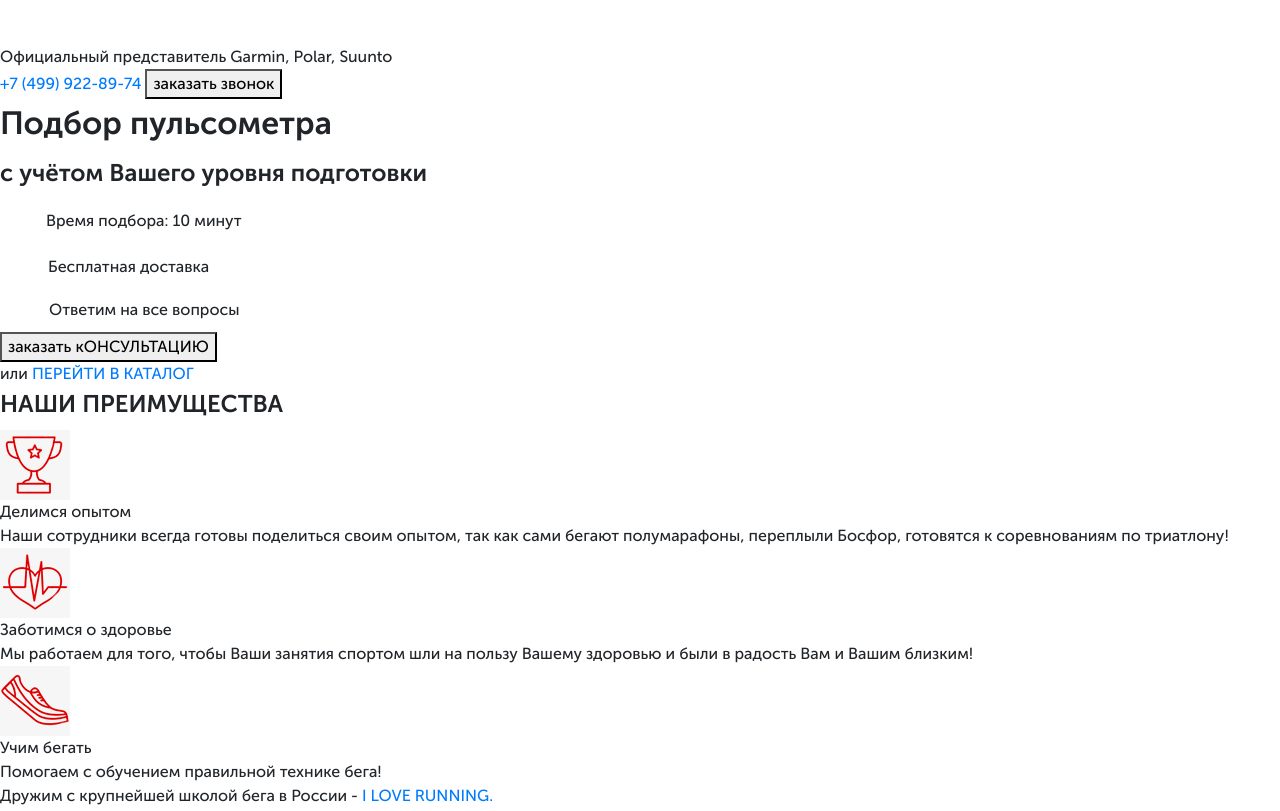
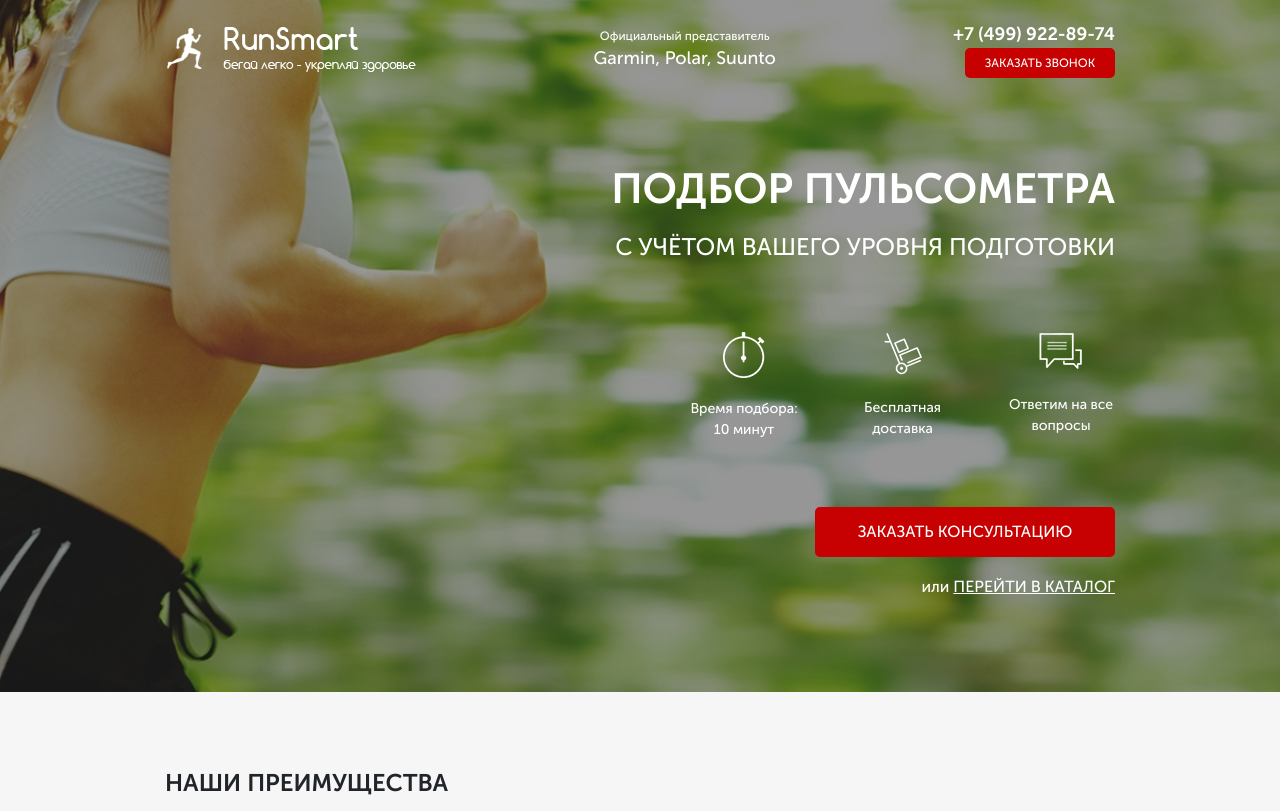
Before and after one commit to PavelTerekhov/pulse_project, a website: page src/index.html in a window 1280 px wide. Shown: the top 811 px of the page. Drawn offline with Linux system fonts and the light colour scheme.

Commit message:
first and second block

```diff
--- a/src/index.html
+++ b/src/index.html
@@ -88,7 +88,7 @@
                         Учим бегать
                     </div>
                     <div class="advantages__descr">
-                        Помогаем с обучением
+                        Помогаем с обучением <br>
                         правильной технике бега!<br>
                         Дружим с крупнейшей школой бега в России -
                         <a href="#">I LOVE RUNNING.</a>
--- /dev/null
+++ b/src/sass/blocks/_advantages.scss
@@ -0,0 +1,32 @@
+.advantages {
+    padding: 73px 0 65px 0;
+    background-color: #f6f6f6;
+    &__wrapper {
+        margin-top: 60px;
+        display: flex;
+        justify-content: space-between;
+    }
+    &__item {
+        display: flex;
+        flex-direction: column;
+        max-width: 238px;
+        align-items: center;
+    }
+    &__subtitle {
+        margin-top: 38px;
+        color: #0d0d0d;
+        font-size: 18px;
+        font-weight: 700;
+    }
+    &__descr {
+        margin-top: 26px;
+        color: #0d0d0d;
+        font-size: 14px;
+        font-weight: 300;
+        text-align: center;
+        a {
+            color: #ff0000;
+            text-decoration: underline;
+        }
+    }
+}
--- /dev/null
+++ b/src/sass/blocks/_button.scss
@@ -0,0 +1,17 @@
+.button {
+    width: 150px;
+    height: 30px;
+    border-radius: 5px;
+    background-color: $main-color;
+    border: none;
+    color: #ffffff;
+    font-size: 12px;
+    font-weight: 500;
+    text-transform: uppercase;
+    &_main {
+        margin-top: 67px;
+        width: 300px;
+        height: 50px;
+        font-size: 16px;
+    }
+}
--- a/src/sass/blocks/_header.scss
+++ b/src/sass/blocks/_header.scss
@@ -1,3 +1,36 @@
 .header {
-
+    display: flex;
+    justify-content: space-between;
+    align-items: center;
+    &__logo {
+        width: 251px;
+        img {
+            width: 100%;
+        }
+    }
+    &__official {
+        font-size: 12px;
+        color: #fff;
+        font-weight: 500;
+        text-align: center;
+        span {
+            display: block;
+            font-size: 18px;
+        }
+    }
+    &__phone {
+        display: block;
+        font-size: 18px;
+        font-weight: 700;
+        color: #fff;
+        &:hover {
+            color: #fff;
+            text-decoration: none;
+        }
+    }
+    &__contacts {
+        display: flex;
+        flex-direction: column;
+        align-items:flex-end;
+    }
 }
--- /dev/null
+++ b/src/sass/blocks/_promo.scss
@@ -0,0 +1,63 @@
+.promo {
+    min-height: 650px;
+    padding: 21px 0 93px 0;
+    background: url(../img/main.jpg) center (center/cover) no-repeat;
+    &__wrapper {
+        display: flex;
+        flex-direction: column;
+        align-items: flex-end;
+        margin-top: 90px;
+    }
+    &__header {
+        color: #ffffff;
+        font-size: 42px;
+        font-weight: 700;
+        text-transform: uppercase;
+        line-height: 42px;
+    }
+    &__subheader {
+        margin-top: 17px;
+        color: #ffffff;
+        font-size: 24px;
+        line-height: 24px;
+        font-weight: 500;
+        text-transform: uppercase;
+    }
+    &__subheader {
+        margin-top: 17px;
+        color: #ffffff;
+        font-size: 24px;
+        line-height: 24px;
+        font-weight: 500;
+        text-transform: uppercase;
+    }
+    &__icons {
+        margin-top: 65px;
+        width: 425px;
+        display: flex;
+        justify-content: space-between;
+    }
+    &__icon {
+        width: 108px;
+        text-align: center;
+        color: #ffffff;
+        font-size: 14px;
+        font-weight: 500;
+        img {
+            display: block;
+            margin: 0 auto;
+            margin-bottom: 20px;
+        }
+    }
+    &__link {
+        color: #ffffff;
+        font-size: 16px;
+        font-weight: 500;
+        margin-top: 18px;
+        a {
+            color: #ffffff;
+            text-transform: uppercase;
+            text-decoration: underline;
+        }
+    }
+}
--- a/src/sass/style.scss
+++ b/src/sass/style.scss
@@ -3,3 +3,13 @@
 * {
     font-family: 'Museo Sans Cyrl', sans-serif;
 }
+
+.container {
+    max-width: 950px;
+    margin: 0 auto;
+}
+
+@import 'blocks/promo.scss';
+@import 'blocks/header.scss';
+@import 'blocks/button.scss';
+@import 'blocks/advantages.scss';
```
Also changed, not shown: src/css/style.min.css.
